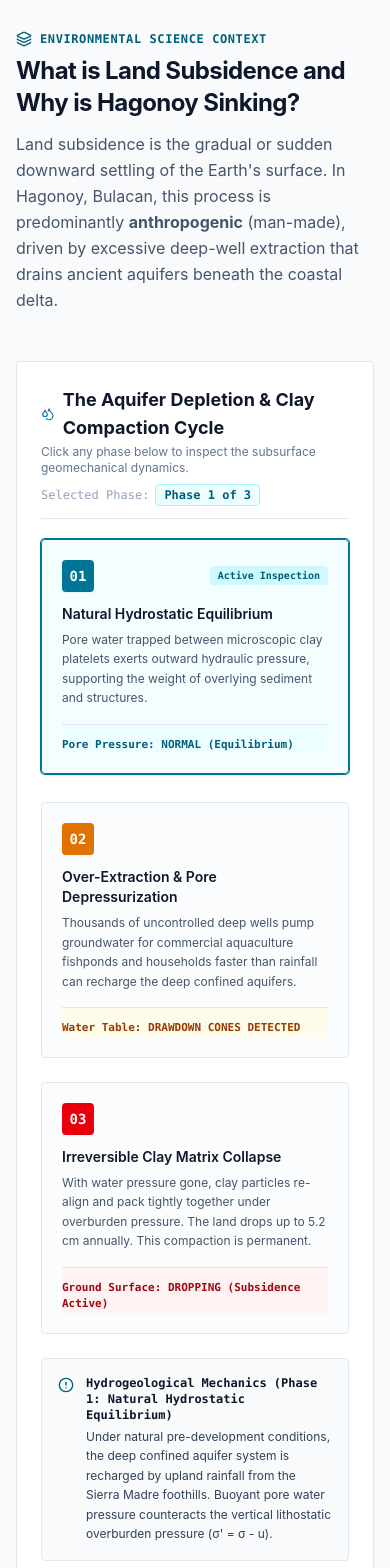
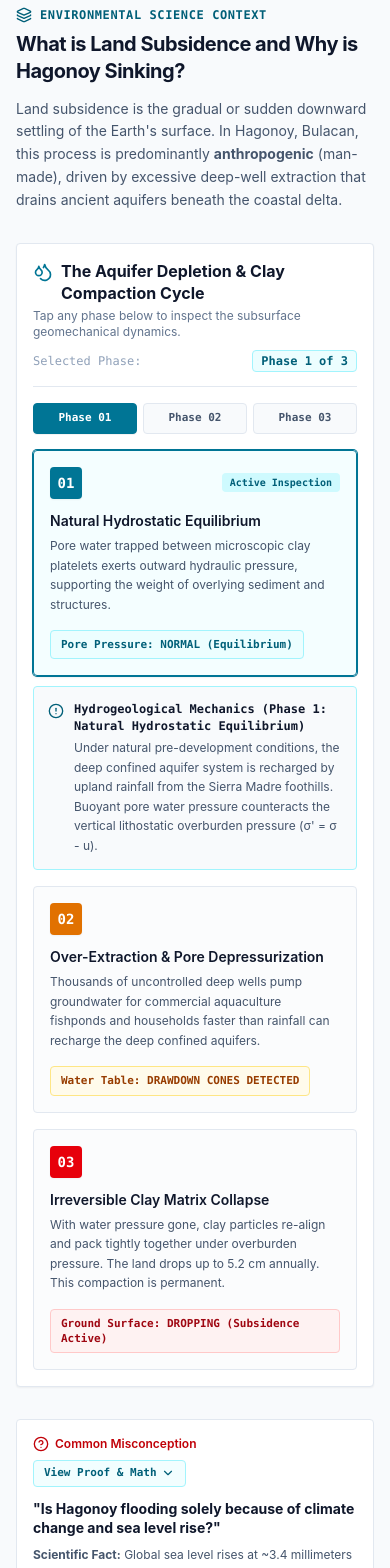
Before and after one commit to Natoy0123/hagonoy-groundwatch, a React (Vite) app: page / in a window 390 px wide. Shown: the part 1620-3188 px from the top of the page. Built offline with nearby package versions, Linux system fonts and the light colour scheme.

Commit message:
fix(responsive): optimize #overview mobile layout, inline phase details, proof tables, and sticky header scroll offset

```diff
--- a/src/App.jsx
+++ b/src/App.jsx
@@ -134,12 +134,12 @@ export default function App() {
   };
 
   return (
-    <div className="min-h-screen flex flex-col bg-slate-50 text-slate-900 font-sans overflow-x-hidden">
+    <div className="min-h-screen flex flex-col bg-slate-50 text-slate-900 font-sans overflow-x-clip">
       {/* Sticky Header */}
       <Header onOpenReport={() => setIsModalOpen(true)} />
 
       {/* Main Content Sections */}
-      <main className="flex-1 overflow-x-hidden">
+      <main className="flex-1 overflow-x-clip">
         <Hero onOpenReport={() => setIsModalOpen(true)} />
         <Overview />
         <CausesAndEffects />
--- a/src/components/ImpactEstimator.jsx
+++ b/src/components/ImpactEstimator.jsx
@@ -111,10 +111,10 @@ export default function ImpactEstimator() {
             Understand how localized water withdrawals translate directly into land deformation, or test your environmental science literacy on coastal delta dynamics.
           </p>
 
-          <div className="mt-6 inline-flex p-1 bg-slate-100 rounded border border-slate-200">
+          <div className="mt-6 grid grid-cols-1 sm:inline-flex p-1 bg-slate-100 rounded border border-slate-200 gap-1 sm:gap-0 w-full sm:w-auto">
             <button
               onClick={() => setActiveTab('calculator')}
-              className={`px-4 py-1.5 text-xs font-semibold rounded transition cursor-pointer ${
+              className={`px-3 sm:px-4 py-2 sm:py-1.5 text-xs font-semibold rounded transition cursor-pointer ${
                 activeTab === 'calculator'
                   ? 'bg-white text-slate-900 shadow-xs border border-slate-200 font-bold'
                   : 'text-slate-600 hover:text-slate-900'
@@ -124,7 +124,7 @@ export default function ImpactEstimator() {
             </button>
             <button
               onClick={() => setActiveTab('quiz')}
-              className={`px-4 py-1.5 text-xs font-semibold rounded transition cursor-pointer ${
+              className={`px-3 sm:px-4 py-2 sm:py-1.5 text-xs font-semibold rounded transition cursor-pointer ${
                 activeTab === 'quiz'
                   ? 'bg-white text-slate-900 shadow-xs border border-slate-200 font-bold'
                   : 'text-slate-600 hover:text-slate-900'
--- a/src/components/Overview.jsx
+++ b/src/components/Overview.jsx
@@ -37,36 +37,36 @@ export default function Overview() {
   ];
 
   return (
-    <section id="overview" className="py-16 bg-slate-50 border-b border-slate-200">
+    <section id="overview" className="py-10 sm:py-16 bg-slate-50 border-b border-slate-200 scroll-mt-24">
       <div className="max-w-7xl mx-auto px-4 sm:px-6 lg:px-8">
         {/* Section Header */}
-        <div className="max-w-3xl mb-12">
+        <div className="max-w-3xl mb-8 sm:mb-12">
           <div className="flex items-center gap-2 text-xs font-mono font-semibold uppercase tracking-wider text-cyan-800">
-            <Layers className="w-4 h-4" />
+            <Layers className="w-4 h-4 shrink-0" />
             <span>Environmental Science Context</span>
           </div>
-          <h2 className="text-2xl sm:text-3xl font-bold text-slate-900 mt-2 tracking-tight">
+          <h2 className="text-xl sm:text-3xl font-bold text-slate-900 mt-2 tracking-tight leading-snug">
             What is Land Subsidence and Why is Hagonoy Sinking?
           </h2>
-          <p className="mt-3 text-slate-600 text-base leading-relaxed">
+          <p className="mt-3 text-slate-600 text-sm sm:text-base leading-relaxed">
             Land subsidence is the gradual or sudden downward settling of the Earth's surface.
             In Hagonoy, Bulacan, this process is predominantly <strong>anthropogenic</strong> (man-made), driven by excessive deep-well extraction that drains ancient aquifers beneath the coastal delta.
           </p>
         </div>
 
         {/* Geological Mechanics Diagram Box with interactive step selector */}
-        <div className="bg-white border border-slate-200 rounded p-6 sm:p-8 mb-12 shadow-xs">
-          <div className="flex flex-col sm:flex-row sm:items-center justify-between pb-3 border-b border-slate-200 mb-6 gap-2">
+        <div className="bg-white border border-slate-200 rounded p-4 sm:p-6 md:p-8 mb-8 sm:mb-12 shadow-xs">
+          <div className="flex flex-col sm:flex-row sm:items-center justify-between pb-3.5 border-b border-slate-200 mb-4 sm:mb-6 gap-2.5">
             <div>
-              <h3 className="text-lg font-bold text-slate-900 flex items-center gap-2">
-                <Droplets className="w-5 h-5 text-cyan-700" />
-                The Aquifer Depletion & Clay Compaction Cycle
+              <h3 className="text-base sm:text-lg font-bold text-slate-900 flex items-start sm:items-center gap-2 leading-snug">
+                <Droplets className="w-5 h-5 text-cyan-700 shrink-0 mt-0.5 sm:mt-0" />
+                <span>The Aquifer Depletion &amp; Clay Compaction Cycle</span>
               </h3>
-              <p className="text-xs text-slate-500 mt-0.5">
-                Click any phase below to inspect the subsurface geomechanical dynamics.
+              <p className="text-xs text-slate-500 mt-1">
+                Tap any phase below to inspect the subsurface geomechanical dynamics.
               </p>
             </div>
-            <div className="flex items-center gap-1.5 text-xs font-mono">
+            <div className="flex items-center justify-between sm:justify-end gap-1.5 text-xs font-mono shrink-0">
               <span className="text-slate-400">Selected Phase:</span>
               <span className="font-bold text-cyan-800 bg-cyan-50 px-2 py-0.5 rounded border border-cyan-200">
                 Phase {selectedStep} of 3
@@ -74,49 +74,88 @@ export default function Overview() {
             </div>
           </div>
 
-          <div className="grid grid-cols-1 md:grid-cols-3 gap-6 relative">
+          {/* Mobile Quick Phase Switcher Pills */}
+          <div className="grid grid-cols-3 gap-1.5 mb-4 md:hidden">
             {stepsData.map((step) => {
               const isSelected = selectedStep === step.id;
               return (
                 <button
-                  key={step.id}
+                  key={`pill-${step.id}`}
+                  type="button"
+                  onClick={() => setSelectedStep(step.id)}
+                  className={`py-1.5 px-2 rounded text-[11px] font-mono font-bold border transition cursor-pointer ${
+                    isSelected
+                      ? 'bg-cyan-700 text-white border-cyan-700 shadow-2xs'
+                      : 'bg-slate-50 text-slate-600 border-slate-200 hover:bg-slate-100'
+                  }`}
+                >
+                  Phase {step.num}
+                </button>
+              );
+            })}
+          </div>
+
+          <div className="grid grid-cols-1 md:grid-cols-3 gap-4 sm:gap-6 relative">
+            {stepsData.map((step) => {
+              const isSelected = selectedStep === step.id;
+              return (
+                <div key={step.id} className="flex flex-col">
+                  <button
                     onClick={() => setSelectedStep(step.id)}
                     type="button"
-                  className={`text-left p-5 rounded border transition-all duration-200 cursor-pointer ${
+                    className={`w-full flex-1 text-left p-4 sm:p-5 rounded border transition-all duration-200 cursor-pointer flex flex-col justify-between ${
                       isSelected
-                      ? 'bg-cyan-50/60 border-cyan-700 shadow-sm ring-1 ring-cyan-700 -translate-y-1'
+                        ? 'bg-cyan-50/60 border-cyan-700 shadow-sm ring-1 ring-cyan-700 md:-translate-y-1'
                         : 'bg-slate-50/50 border-slate-200 hover:border-slate-300 hover:bg-slate-50'
                     }`}
                   >
-                  <div className="flex items-center justify-between mb-3">
-                    <div className={`w-8 h-8 rounded font-mono font-bold flex items-center justify-center text-sm shadow-xs ${
+                    <div>
+                      <div className="flex items-center justify-between gap-2 mb-3">
+                        <div className={`w-8 h-8 rounded font-mono font-bold flex items-center justify-center text-sm shadow-xs shrink-0 ${
                           step.id === 1 ? 'bg-cyan-700 text-white' :
                           step.id === 2 ? 'bg-amber-600 text-white' : 'bg-red-600 text-white'
                         }`}>
                           {step.num}
                         </div>
                         {isSelected && (
-                      <span className="text-[10px] font-mono font-bold text-cyan-800 bg-cyan-100 px-2 py-0.5 rounded">
+                          <span className="text-[10px] font-mono font-bold text-cyan-800 bg-cyan-100 px-2 py-0.5 rounded shrink-0">
                             Active Inspection
                           </span>
                         )}
                       </div>
-                  <h4 className="font-semibold text-slate-900 text-sm mb-1.5">
+                      <h4 className="font-semibold text-slate-900 text-sm mb-1.5 leading-snug">
                         {step.title}
                       </h4>
                       <p className="text-xs text-slate-600 leading-relaxed">
                         {step.summary}
                       </p>
-                  <div className={`mt-4 pt-3 border-t border-slate-200 font-mono text-[11px] font-semibold ${step.indicatorClass}`}>
+                    </div>
+                    <div className={`mt-4 px-2.5 py-1.5 rounded border font-mono text-[11px] font-semibold leading-snug ${step.indicatorClass}`}>
                       {step.status}
                     </div>
                   </button>
+
+                  {/* Mobile Inline Deep Detail Drawer (renders directly under active phase on <md screens) */}
+                  {isSelected && (
+                    <div className="md:hidden mt-2.5 p-3.5 rounded bg-slate-50 border border-cyan-200 animate-fade-in text-xs text-slate-700 flex items-start gap-2.5">
+                      <AlertCircle className="w-4 h-4 text-cyan-800 shrink-0 mt-0.5" />
+                      <div>
+                        <span className="font-bold text-slate-900 font-mono block mb-1 leading-snug">
+                          Hydrogeological Mechanics (Phase {step.id}: {step.title})
+                        </span>
+                        <p className="leading-relaxed text-slate-600">
+                          {step.deepDetail}
+                        </p>
+                      </div>
+                    </div>
+                  )}
+                </div>
               );
             })}
           </div>
 
-          {/* Expanded Step Deep Detail Banner */}
-          <div className="mt-6 p-4 rounded bg-slate-50 border border-slate-200 animate-fade-in text-xs text-slate-700 flex items-start gap-3">
+          {/* Desktop Expanded Step Deep Detail Banner */}
+          <div className="hidden md:flex mt-6 p-4 rounded bg-slate-50 border border-slate-200 animate-fade-in text-xs text-slate-700 items-start gap-3">
             <AlertCircle className="w-4 h-4 text-cyan-800 shrink-0 mt-0.5" />
             <div>
               <span className="font-bold text-slate-900 font-mono block mb-1">
@@ -130,26 +169,26 @@ export default function Overview() {
         </div>
 
         {/* Key Realities vs Myths with interactive proof toggles */}
-        <div className="grid grid-cols-1 lg:grid-cols-2 gap-6">
+        <div className="grid grid-cols-1 lg:grid-cols-2 gap-4 sm:gap-6">
           {/* Card 1 */}
-          <div className="bg-white border border-slate-200 rounded p-6 interactive-card flex flex-col justify-between">
+          <div className="bg-white border border-slate-200 rounded p-4 sm:p-6 interactive-card flex flex-col justify-between">
             <div>
-              <div className="flex items-center justify-between mb-3">
-                <div className="flex items-center gap-2 text-red-700 font-semibold text-sm">
-                  <HelpCircle className="w-4 h-4" />
-                  Common Misconception
+              <div className="flex flex-wrap items-center justify-between gap-2 mb-3">
+                <div className="flex items-center gap-1.5 text-red-700 font-semibold text-xs sm:text-sm">
+                  <HelpCircle className="w-4 h-4 shrink-0" />
+                  <span>Common Misconception</span>
                 </div>
                 <button
                   type="button"
                   onClick={() => setShowMisconceptionProof(!showMisconceptionProof)}
-                  className="text-xs font-mono text-cyan-800 hover:text-cyan-900 font-semibold flex items-center gap-1 cursor-pointer"
+                  className="text-[11px] sm:text-xs font-mono text-cyan-800 hover:text-cyan-950 bg-cyan-50/70 hover:bg-cyan-100/80 border border-cyan-200 px-2.5 py-1 rounded font-semibold inline-flex items-center gap-1 cursor-pointer shrink-0 transition"
                 >
-                  {showMisconceptionProof ? 'Hide Proof' : 'View Proof & Math'}
-                  {showMisconceptionProof ? <ChevronUp className="w-3.5 h-3.5" /> : <ChevronDown className="w-3.5 h-3.5" />}
+                  <span>{showMisconceptionProof ? 'Hide Proof' : 'View Proof & Math'}</span>
+                  {showMisconceptionProof ? <ChevronUp className="w-3.5 h-3.5 shrink-0" /> : <ChevronDown className="w-3.5 h-3.5 shrink-0" />}
                 </button>
               </div>
 
-              <h4 className="text-base font-bold text-slate-900 mb-2">
+              <h4 className="text-sm sm:text-base font-bold text-slate-900 mb-2 leading-snug">
                 "Is Hagonoy flooding solely because of climate change and sea level rise?"
               </h4>
               <p className="text-xs sm:text-sm text-slate-600 leading-relaxed">
@@ -157,48 +196,50 @@ export default function Overview() {
               </p>
 
               {showMisconceptionProof && (
-                <div className="mt-4 p-3.5 bg-slate-50 border border-slate-200 rounded font-mono text-xs space-y-1.5 animate-fade-in">
-                  <div className="text-slate-500 font-bold uppercase text-[10px]">Empirical Rate Comparison (UP-NIGS / NOAA)</div>
-                  <div className="flex justify-between border-b border-slate-200 pb-1">
-                    <span>Global Eustatic Rise:</span>
-                    <span className="font-bold text-slate-700">~3.4 mm / year</span>
+                <div className="mt-4 p-3 sm:p-3.5 bg-slate-50 border border-slate-200 rounded font-mono text-xs space-y-2 animate-fade-in">
+                  <div className="text-slate-500 font-bold uppercase text-[10px] leading-snug">
+                    Empirical Rate Comparison (UP-NIGS / NOAA)
                   </div>
-                  <div className="flex justify-between border-b border-slate-200 pb-1">
-                    <span>Hagonoy Land Subsidence:</span>
-                    <span className="font-bold text-red-700">25.0 – 52.0 mm / year</span>
+                  <div className="flex flex-col sm:flex-row sm:items-baseline sm:justify-between gap-0.5 sm:gap-4 border-b border-slate-200 pb-1.5">
+                    <span className="text-slate-600">Global Eustatic Rise:</span>
+                    <span className="font-bold text-slate-800 sm:text-right">~3.4 mm / year</span>
                   </div>
-                  <div className="flex justify-between text-cyan-950 font-bold pt-0.5">
+                  <div className="flex flex-col sm:flex-row sm:items-baseline sm:justify-between gap-0.5 sm:gap-4 border-b border-slate-200 pb-1.5">
+                    <span className="text-slate-600">Hagonoy Land Subsidence:</span>
+                    <span className="font-bold text-red-700 sm:text-right">25.0 – 52.0 mm / year</span>
+                  </div>
+                  <div className="flex flex-col sm:flex-row sm:items-baseline sm:justify-between gap-0.5 sm:gap-4 text-cyan-950 font-bold pt-0.5">
                     <span>Subsidence Contribution:</span>
-                    <span>~93.8% of net relative water rise</span>
+                    <span className="sm:text-right">~93.8% of net relative water rise</span>
                   </div>
                 </div>
               )}
             </div>
 
             <div className="mt-4 pt-3 border-t border-slate-100 text-[11px] text-slate-400 font-mono">
-              Citation: Siringan & Rodolfo (2003); Eco et al. (2020)
+              Citation: Siringan &amp; Rodolfo (2003); Eco et al. (2020)
             </div>
           </div>
 
           {/* Card 2 */}
-          <div className="bg-white border border-slate-200 rounded p-6 interactive-card flex flex-col justify-between">
+          <div className="bg-white border border-slate-200 rounded p-4 sm:p-6 interactive-card flex flex-col justify-between">
             <div>
-              <div className="flex items-center justify-between mb-3">
-                <div className="flex items-center gap-2 text-cyan-800 font-semibold text-sm">
-                  <Waves className="w-4 h-4" />
-                  The "Sunny Day Flooding" Phenomenon
+              <div className="flex flex-wrap items-center justify-between gap-2 mb-3">
+                <div className="flex items-center gap-1.5 text-cyan-800 font-semibold text-xs sm:text-sm">
+                  <Waves className="w-4 h-4 shrink-0" />
+                  <span>The "Sunny Day Flooding" Phenomenon</span>
                 </div>
                 <button
                   type="button"
                   onClick={() => setShowTidalProof(!showTidalProof)}
-                  className="text-xs font-mono text-cyan-800 hover:text-cyan-900 font-semibold flex items-center gap-1 cursor-pointer"
+                  className="text-[11px] sm:text-xs font-mono text-cyan-800 hover:text-cyan-950 bg-cyan-50/70 hover:bg-cyan-100/80 border border-cyan-200 px-2.5 py-1 rounded font-semibold inline-flex items-center gap-1 cursor-pointer shrink-0 transition"
                 >
-                  {showTidalProof ? 'Hide Mechanics' : 'View Tidal Dynamics'}
-                  {showTidalProof ? <ChevronUp className="w-3.5 h-3.5" /> : <ChevronDown className="w-3.5 h-3.5" />}
+                  <span>{showTidalProof ? 'Hide Mechanics' : 'View Tidal Dynamics'}</span>
+                  {showTidalProof ? <ChevronUp className="w-3.5 h-3.5 shrink-0" /> : <ChevronDown className="w-3.5 h-3.5 shrink-0" />}
                 </button>
               </div>
 
-              <h4 className="text-base font-bold text-slate-900 mb-2">
+              <h4 className="text-sm sm:text-base font-bold text-slate-900 mb-2 leading-snug">
                 Why do roads submerge under clear skies?
               </h4>
               <p className="text-xs sm:text-sm text-slate-600 leading-relaxed">
@@ -206,19 +247,21 @@ export default function Overview() {
               </p>
 
               {showTidalProof && (
-                <div className="mt-4 p-3.5 bg-slate-50 border border-slate-200 rounded font-mono text-xs space-y-1.5 animate-fade-in">
-                  <div className="text-slate-500 font-bold uppercase text-[10px]">Tidal Hydraulics (DOST-PAGASA Astronomical Table)</div>
-                  <div className="flex justify-between border-b border-slate-200 pb-1">
-                    <span>Mean High Water Spring (MHWS):</span>
-                    <span className="font-bold text-slate-800">+1.25m above MSL</span>
+                <div className="mt-4 p-3 sm:p-3.5 bg-slate-50 border border-slate-200 rounded font-mono text-xs space-y-2 animate-fade-in">
+                  <div className="text-slate-500 font-bold uppercase text-[10px] leading-snug">
+                    Tidal Hydraulics (DOST-PAGASA Astronomical Table)
                   </div>
-                  <div className="flex justify-between border-b border-slate-200 pb-1">
-                    <span>Brgy. Pugad Road Surface:</span>
-                    <span className="font-bold text-red-700">-0.40m below MSL</span>
+                  <div className="flex flex-col sm:flex-row sm:items-baseline sm:justify-between gap-0.5 sm:gap-4 border-b border-slate-200 pb-1.5">
+                    <span className="text-slate-600">Mean High Water Spring (MHWS):</span>
+                    <span className="font-bold text-slate-800 sm:text-right">+1.25m above MSL</span>
                   </div>
-                  <div className="flex justify-between text-red-700 font-bold pt-0.5">
+                  <div className="flex flex-col sm:flex-row sm:items-baseline sm:justify-between gap-0.5 sm:gap-4 border-b border-slate-200 pb-1.5">
+                    <span className="text-slate-600">Brgy. Pugad Road Surface:</span>
+                    <span className="font-bold text-red-700 sm:text-right">-0.40m below MSL</span>
+                  </div>
+                  <div className="flex flex-col sm:flex-row sm:items-baseline sm:justify-between gap-0.5 sm:gap-4 text-red-700 font-bold pt-0.5">
                     <span>Hydraulic Head Difference:</span>
-                    <span>1.65 meters inward water pressure</span>
+                    <span className="sm:text-right">1.65 meters inward water pressure</span>
                   </div>
                 </div>
               )}
--- a/src/index.css
+++ b/src/index.css
@@ -5,6 +5,15 @@
   html {
     scroll-behavior: smooth;
     font-family: 'Inter', -apple-system, BlinkMacSystemFont, "Segoe UI", Roboto, sans-serif;
+    overflow-x: clip;
+  }
+
+  body {
+    overflow-x: clip;
+  }
+
+  section[id] {
+    scroll-margin-top: 6rem;
   }
 
   code, pre, .font-mono {
```
Also changed, not shown: src/components/CausesAndEffects.jsx (+5 -5 lines). Lines whose indentation alone changed are shown as unchanged.
